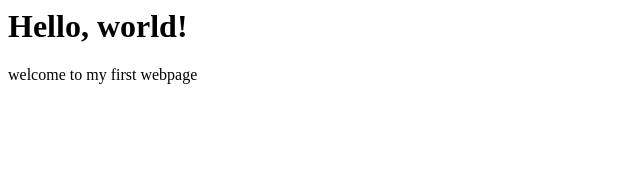
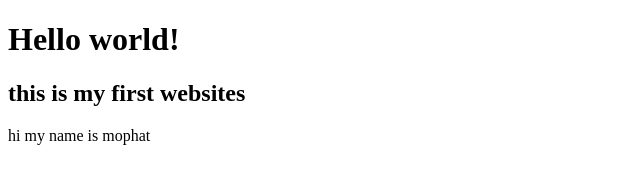
Before and after one commit to njuhi/my-first-website, a plain HTML site: page my-first-webpage.html in a window 1280 px wide. Shown: the whole page, without its empty margins (0-640 px from the left). Drawn offline with Linux system fonts and the light colour scheme.

Commit message:
Add additional text to website

```diff
--- a/my-first-webpage.html
+++ b/my-first-webpage.html
@@ -1,2 +1,11 @@
-<h1>Hello, world!</h1>
-<P>welcome to my first webpage</p>
+<!DOCTYPE html>
+<html>
+  <head>
+    <title>My first webpage!</title>
+ </head>
+ <body>
+    <h1>Hello world!</h1>
+    <h2>this is my first websites</h2>
+    <P>hi my name is mophat</p>
+  </body>
+</html>
```
